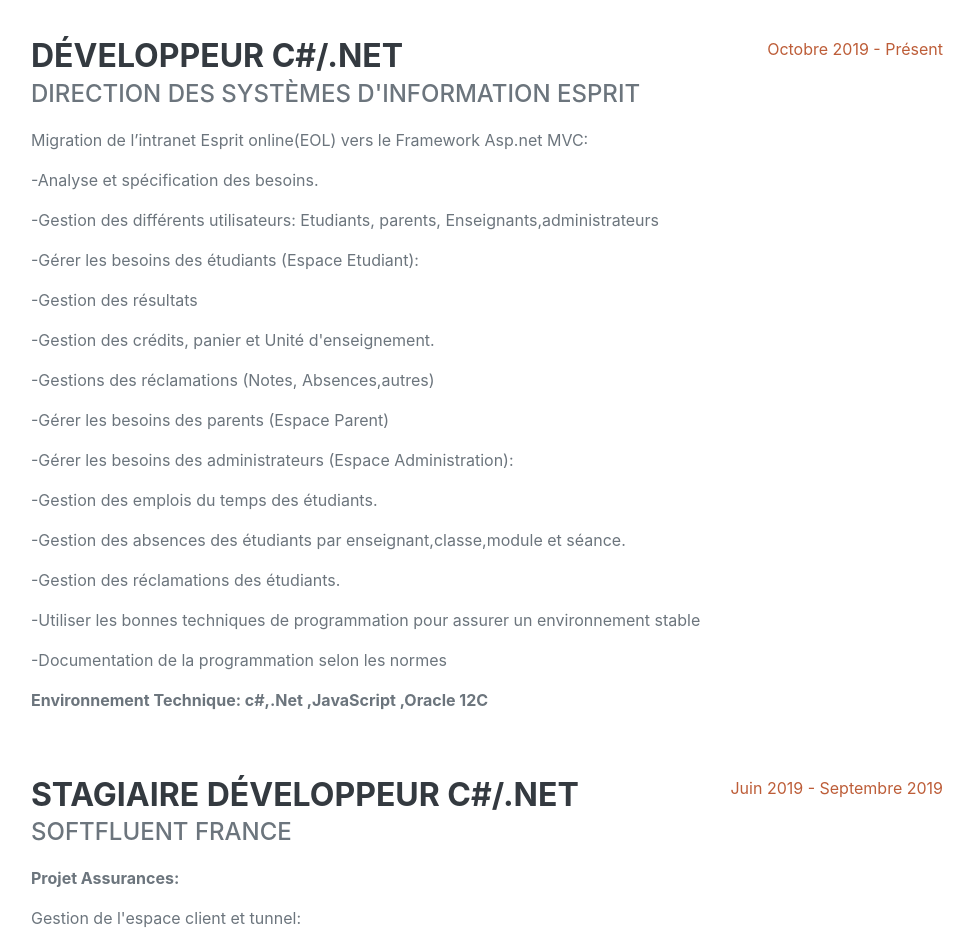
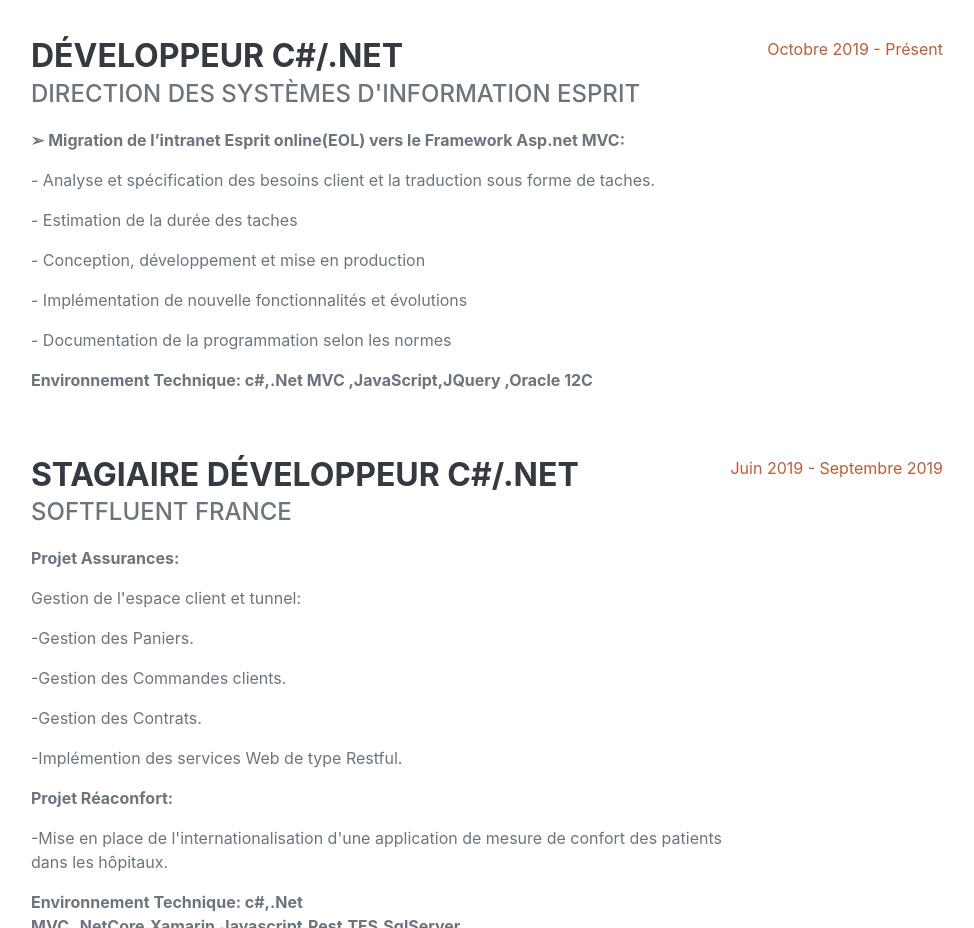
Before and after one commit to afefbaccouche/achraf1194.github.io, a plain HTML site: page achrafMaalaouiPortfolio/index.html in a window 1280 px wide. Shown: the part 1760-2688 px from the top of the page, without its empty margins (289-1263 px from the left). Drawn offline with nearby package versions, Linux system fonts and the light colour scheme; a web font is replaced by a local one.

Commit message:
Update index.html

```diff
--- a/achrafMaalaouiPortfolio/index.html
+++ b/achrafMaalaouiPortfolio/index.html
@@ -96,25 +96,18 @@
                         <div class="flex-grow-1">
                             <h3 class="mb-0">Développeur c#/.net</h3>
                             <div class="subheading mb-3">Direction des Systèmes d'Information Esprit</div>
-                            <p>Migration de l’intranet Esprit online(EOL) vers le Framework Asp.net MVC:<p>
-                               <p>-Analyse et spécification des besoins.</p>
-                               <p> -Gestion des différents utilisateurs: Etudiants, parents, Enseignants,administrateurs</p>
 
-                               <p> -Gérer les besoins des étudiants (Espace Etudiant): </p>
-                               <p> -Gestion des résultats</p>
-                               <p> -Gestion des crédits, panier et Unité d'enseignement.</p>
-                               <p> -Gestions des réclamations (Notes, Absences,autres)</p>
 
-                               <p> -Gérer les besoins des parents (Espace Parent)</p>
 
-                               <p> -Gérer les besoins des administrateurs (Espace Administration):</p>
-                               <p> -Gestion des emplois du temps des étudiants.</p>
-                               <p> -Gestion des absences des étudiants par enseignant,classe,module et séance.</p>
-                               <p> -Gestion des réclamations des étudiants.</p>
-                               <p> -Utiliser les bonnes techniques de programmation pour assurer un environnement stable</p>
-                               <p> -Documentation de la programmation selon les normes</p>
+                               <strong><p> ➢ Migration de l’intranet Esprit online(EOL) vers le Framework Asp.net MVC:<p></strong>
+                               <p> - Analyse et spécification des besoins client et la traduction sous forme de taches.</p>
+                               <p> - Estimation de la durée des taches</p>
 
-                              <strong> <p>Environnement Technique: c#,.Net ,JavaScript ,Oracle 12C</p>  </strong>
+                               <p> - Conception, développement et mise en production </p>
+                               <p> - Implémentation de nouvelle fonctionnalités et évolutions</p>
+                               <p> - Documentation de la programmation selon les normes</p>
+
+                              <strong> <p>Environnement Technique: c#,.Net MVC ,JavaScript,JQuery ,Oracle 12C</p>  </strong>
 
                         </div>
                         <div class="flex-shrink-0"><span class="text-primary">Octobre 2019 - Présent</span></div>
```
